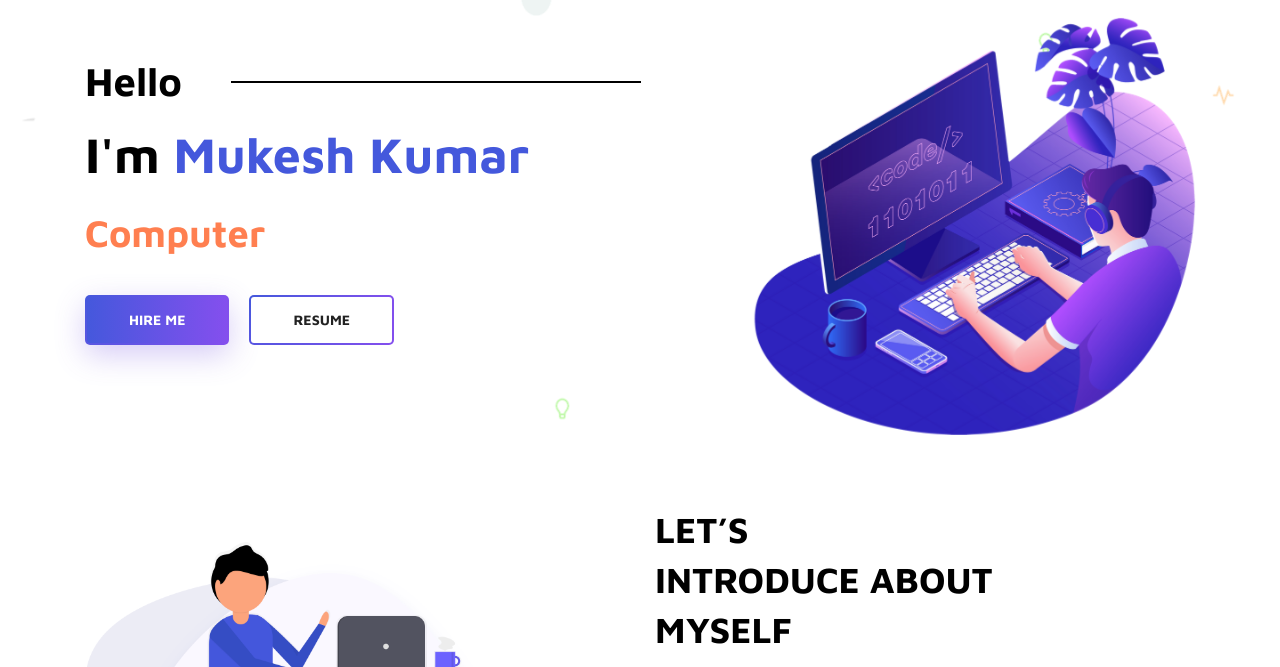
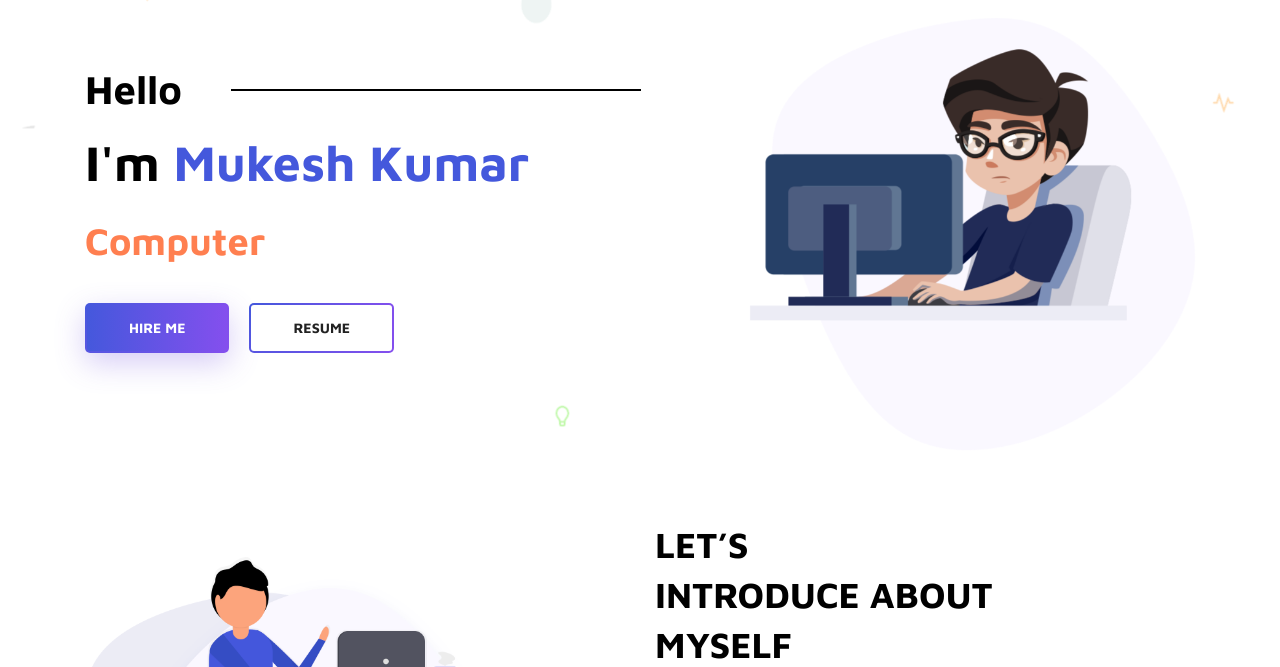
Before and after one commit to Kuvariya-mukesh/mukesh-portfolio, a plain HTML site: page index.html in a window 1280 px wide. Shown: the part 132-799 px from the top of the page. Drawn offline with Linux system fonts and the light colour scheme; some packages are replaced by stand-ins of ours.

Commit message:
Update index.html

```diff
--- a/index.html
+++ b/index.html
@@ -90,7 +90,7 @@
 					</div>
 					<div class="col-lg-5">
 						<div class="home_right_img">
-							<img class="" src="img/page_image/home-right-img.png" alt="">
+							<img class="" src="img/page_image/home-right.png" alt="">
 						</div>
 					</div>
 				</div>
```
